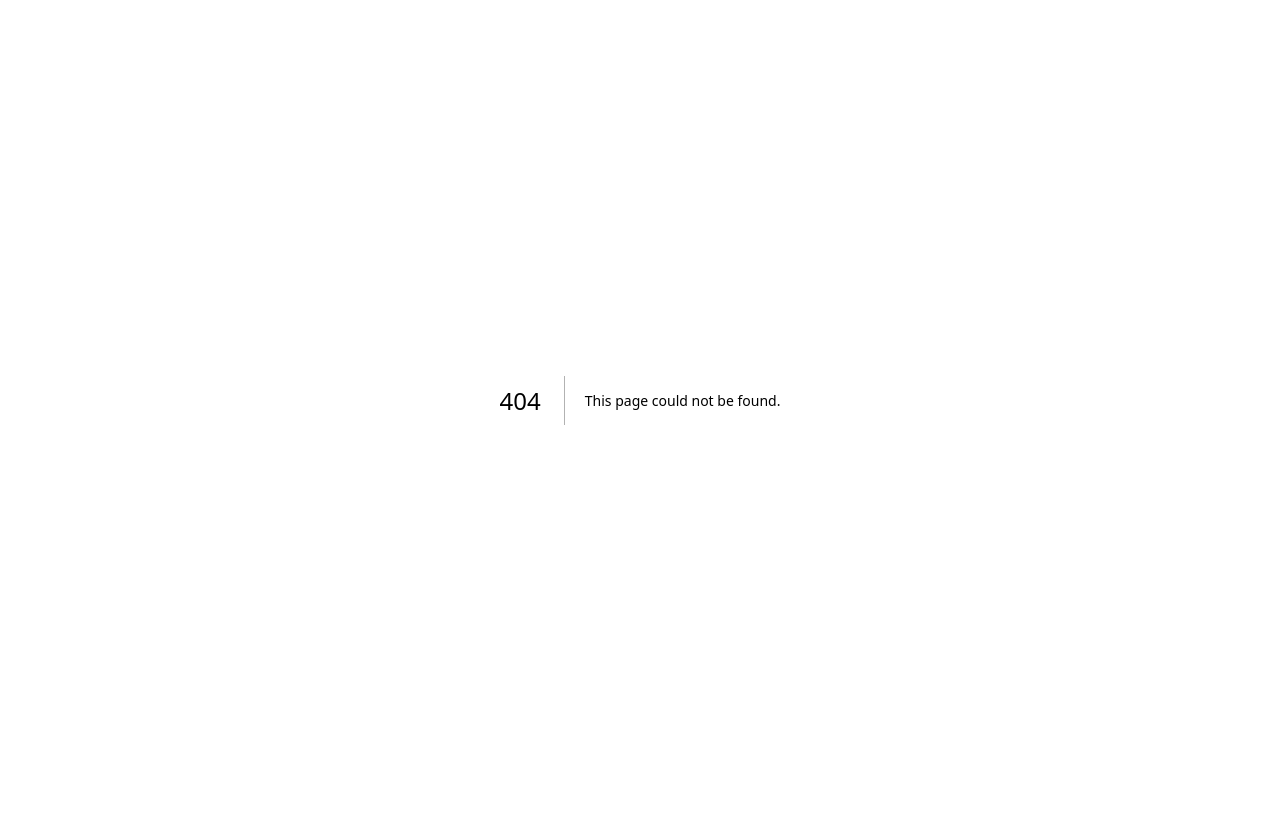
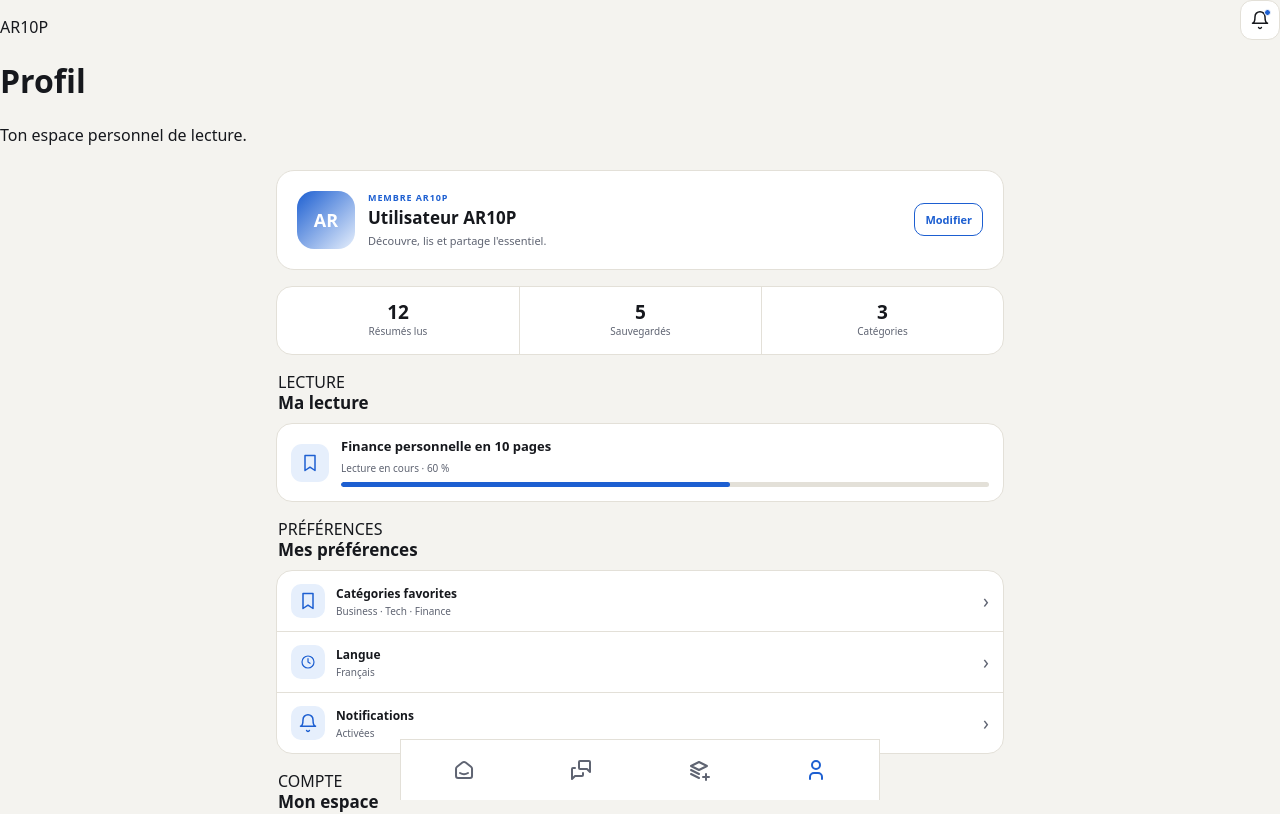
Before and after one commit to Malalatina586/AR10P, a Next.js app: page /profil in a window 1280 px wide. Before the commit this address had no page. Shown: the top 814 px of the page. Built offline with nearby package versions, Linux system fonts and the light colour scheme.

Commit message:
feat: add AR10P V0.1.8 profile

```diff
--- a/src/app/globals.css
+++ b/src/app/globals.css
@@ -200,3 +200,52 @@ button:disabled{cursor:default}
 @media (max-width:759px){
 .chat-panel{min-height:520px}
 }
+/* Profil V0.1.8 */
+.profile-page{padding-bottom:90px}
+.profile-topbar{display:flex;align-items:flex-start;justify-content:space-between;gap:16px}
+.profile-icon-button{position:relative;width:40px;height:40px;border:1px solid var(--line);border-radius:12px;background:var(--surface);color:var(--text);display:flex;align-items:center;justify-content:center;flex-shrink:0}
+.profile-icon-button:hover{border-color:var(--blue);color:var(--blue)}
+.notification-dot{position:absolute;top:8px;right:8px;width:7px;height:7px;border-radius:50%;background:var(--blue);border:1px solid var(--surface)}
+.profile-content{padding:8px 16px 100px;display:grid;gap:16px}
+.profile-hero{display:grid;grid-template-columns:auto minmax(0,1fr) auto;align-items:center;gap:13px;padding:16px;border:1px solid var(--line);border-radius:18px;background:var(--surface)}
+.profile-avatar{width:58px;height:58px;border-radius:17px;background:linear-gradient(135deg,var(--blue),var(--accent-bg));color:#fff;display:flex;align-items:center;justify-content:center;font-size:18px;font-weight:800}
+.profile-identity{min-width:0}
+.profile-label{display:block;color:var(--blue);font-size:9px;font-weight:800;letter-spacing:.1em;margin-bottom:4px}
+.profile-identity h2{font-size:17px;line-height:1.2;margin:0 0 4px}
+.profile-identity p{margin:0;color:var(--muted);font-size:11px;line-height:1.4}
+.profile-edit{border:1px solid var(--blue);background:transparent;color:var(--blue);border-radius:10px;padding:8px 10px;font-size:11px;font-weight:700;white-space:nowrap}
+.profile-edit:hover{background:var(--blue);color:#fff}
+.profile-stats{display:grid;grid-template-columns:repeat(3,1fr);border:1px solid var(--line);border-radius:16px;background:var(--surface);overflow:hidden}
+.profile-stats>div{display:grid;gap:3px;text-align:center;padding:14px 8px}
+.profile-stats>div+div{border-left:1px solid var(--line)}
+.profile-stats strong{font-size:19px;line-height:1}
+.profile-stats span{color:var(--muted);font-size:10px;line-height:1.3}
+.profile-section{display:grid;gap:10px}
+.profile-section-heading{display:flex;align-items:end;justify-content:space-between;padding:0 2px}
+.profile-section-heading .eyebrow{margin:0 0 3px}
+.profile-section-heading h2{font-size:17px;line-height:1.2;margin:0}
+.profile-reading-card{display:grid;grid-template-columns:auto minmax(0,1fr);align-items:center;gap:12px;padding:14px;border:1px solid var(--line);border-radius:16px;background:var(--surface)}
+.profile-reading-icon{width:38px;height:38px;border-radius:11px;background:var(--accent-bg);color:var(--blue);display:flex;align-items:center;justify-content:center}
+.profile-reading-card>div:last-child{min-width:0;display:grid;gap:5px}
+.profile-reading-card strong{font-size:13px;line-height:1.35}
+.profile-reading-card span{color:var(--muted);font-size:10px}
+.profile-progress{height:5px;background:var(--line);border-radius:999px;overflow:hidden;margin-top:2px}
+.profile-progress span{display:block;height:100%;background:var(--blue);border-radius:999px}
+.profile-list{display:grid;border:1px solid var(--line);border-radius:16px;background:var(--surface);overflow:hidden}
+.profile-list-item{width:100%;display:grid;grid-template-columns:auto minmax(0,1fr) auto;align-items:center;gap:11px;padding:13px 14px;border:0;border-bottom:1px solid var(--line);background:transparent;color:var(--text);text-align:left}
+.profile-list-item:last-child{border-bottom:0}
+.profile-list-item:hover{background:var(--bg)}
+.profile-list-icon{width:34px;height:34px;border-radius:10px;background:var(--accent-bg);color:var(--blue);display:flex;align-items:center;justify-content:center}
+.profile-list-item>span:nth-child(2){display:grid;gap:3px;min-width:0}
+.profile-list-item strong{font-size:12px}
+.profile-list-item small{color:var(--muted);font-size:10px;line-height:1.3}
+.profile-list-item>b{color:var(--muted);font-size:19px;font-weight:400}
+@media (min-width:760px){
+.profile-content{max-width:760px;margin:0 auto}
+.profile-hero{padding:20px}
+.profile-stats>div{padding:16px}
+}
+@media (max-width:420px){
+.profile-hero{grid-template-columns:auto minmax(0,1fr);}
+.profile-edit{grid-column:2;justify-self:start}
+}
--- /dev/null
+++ b/src/app/profil/page.tsx
@@ -0,0 +1,185 @@
+"use client";
+
+import { useState } from "react";
+import {
+  IconBell,
+  IconBookmark,
+  IconClock,
+  IconMessages,
+  IconSmartHome,
+  IconStackPlus,
+  IconUserTabler,
+} from "@/components/Icons";
+
+export default function ProfilPage() {
+  const [notifications, setNotifications] = useState(true);
+
+  return (
+    <div className="app-shell profile-page">
+      <header className="topbar profile-topbar">
+        <div>
+          <p className="eyebrow">AR10P</p>
+          <h1>Profil</h1>
+          <p>Ton espace personnel de lecture.</p>
+        </div>
+
+        <button
+          className="profile-icon-button"
+          aria-label="Notifications"
+          onClick={() => setNotifications((value) => !value)}
+        >
+          <IconBell />
+          {notifications && <span className="notification-dot" />}
+        </button>
+      </header>
+
+      <main className="profile-content">
+        <section className="profile-hero">
+          <div className="profile-avatar">AR</div>
+
+          <div className="profile-identity">
+            <span className="profile-label">MEMBRE AR10P</span>
+            <h2>Utilisateur AR10P</h2>
+            <p>Découvre, lis et partage l&apos;essentiel.</p>
+          </div>
+
+          <button className="profile-edit" type="button">
+            Modifier
+          </button>
+        </section>
+
+        <section className="profile-stats" aria-label="Statistiques de lecture">
+          <div>
+            <strong>12</strong>
+            <span>Résumés lus</span>
+          </div>
+          <div>
+            <strong>5</strong>
+            <span>Sauvegardés</span>
+          </div>
+          <div>
+            <strong>3</strong>
+            <span>Catégories</span>
+          </div>
+        </section>
+
+        <section className="profile-section">
+          <div className="profile-section-heading">
+            <div>
+              <span className="eyebrow">LECTURE</span>
+              <h2>Ma lecture</h2>
+            </div>
+          </div>
+
+          <div className="profile-reading-card">
+            <div className="profile-reading-icon">
+              <IconBookmark />
+            </div>
+            <div>
+              <strong>Finance personnelle en 10 pages</strong>
+              <span>Lecture en cours · 60 %</span>
+              <div className="profile-progress">
+                <span style={{ width: "60%" }} />
+              </div>
+            </div>
+          </div>
+        </section>
+
+        <section className="profile-section">
+          <div className="profile-section-heading">
+            <div>
+              <span className="eyebrow">PRÉFÉRENCES</span>
+              <h2>Mes préférences</h2>
+            </div>
+          </div>
+
+          <div className="profile-list">
+            <button className="profile-list-item" type="button">
+              <span className="profile-list-icon">
+                <IconBookmark />
+              </span>
+              <span>
+                <strong>Catégories favorites</strong>
+                <small>Business · Tech · Finance</small>
+              </span>
+              <b>›</b>
+            </button>
+
+            <button className="profile-list-item" type="button">
+              <span className="profile-list-icon">
+                <IconClock />
+              </span>
+              <span>
+                <strong>Langue</strong>
+                <small>Français</small>
+              </span>
+              <b>›</b>
+            </button>
+
+            <button className="profile-list-item" type="button">
+              <span className="profile-list-icon">
+                <IconBell />
+              </span>
+              <span>
+                <strong>Notifications</strong>
+                <small>{notifications ? "Activées" : "Désactivées"}</small>
+              </span>
+              <b>›</b>
+            </button>
+          </div>
+        </section>
+
+        <section className="profile-section">
+          <div className="profile-section-heading">
+            <div>
+              <span className="eyebrow">COMPTE</span>
+              <h2>Mon espace</h2>
+            </div>
+          </div>
+
+          <div className="profile-list">
+            <button className="profile-list-item" type="button">
+              <span className="profile-list-icon">
+                <IconUserTabler />
+              </span>
+              <span>
+                <strong>Créer un compte</strong>
+                <small>Synchronise ton espace plus tard</small>
+              </span>
+              <b>›</b>
+            </button>
+
+            <button className="profile-list-item" type="button">
+              <span className="profile-list-icon">
+                <IconMessages />
+              </span>
+              <span>
+                <strong>Mes messages</strong>
+                <small>Accéder à tes conversations</small>
+              </span>
+              <b>›</b>
+            </button>
+          </div>
+        </section>
+      </main>
+
+      <nav className="tabbar" aria-label="Navigation principale">
+        <a className="tab" href="/" aria-label="Fil">
+          <IconSmartHome />
+        </a>
+
+        <a className="tab" href="/messages" aria-label="Messages">
+          <IconMessages />
+        </a>
+
+        <a className="tab" href="/bibliotheque" aria-label="Bibliothèque">
+          <IconStackPlus />
+        </a>
+
+        <button className="tab active" aria-current="page" aria-label="Profil">
+          <IconUserTabler />
+        </button>
+      </nav>
+    </div>
+  );
+}
--- a/src/components/Feed.tsx
+++ b/src/components/Feed.tsx
@@ -57,7 +57,7 @@ export default function Feed() {
         <button className="tab active" aria-current="page" aria-label="Fil"><IconSmartHome /></button>
         <a className="tab" href="/messages" aria-label="Messages"><IconMessages size={24} /></a>
         <a className="tab" href="/bibliotheque" aria-label="Bibliothèque"><IconStackPlus /></a>
-        <button className="tab" disabled title="Bientôt — nécessite un compte" aria-label="Profil (bientôt)"><IconUserTabler size={24} /></button>
+        <a className="tab" href="/profil" aria-label="Profil"><IconUserTabler size={24} /></a>
       </nav>
     </div>
   );
```
